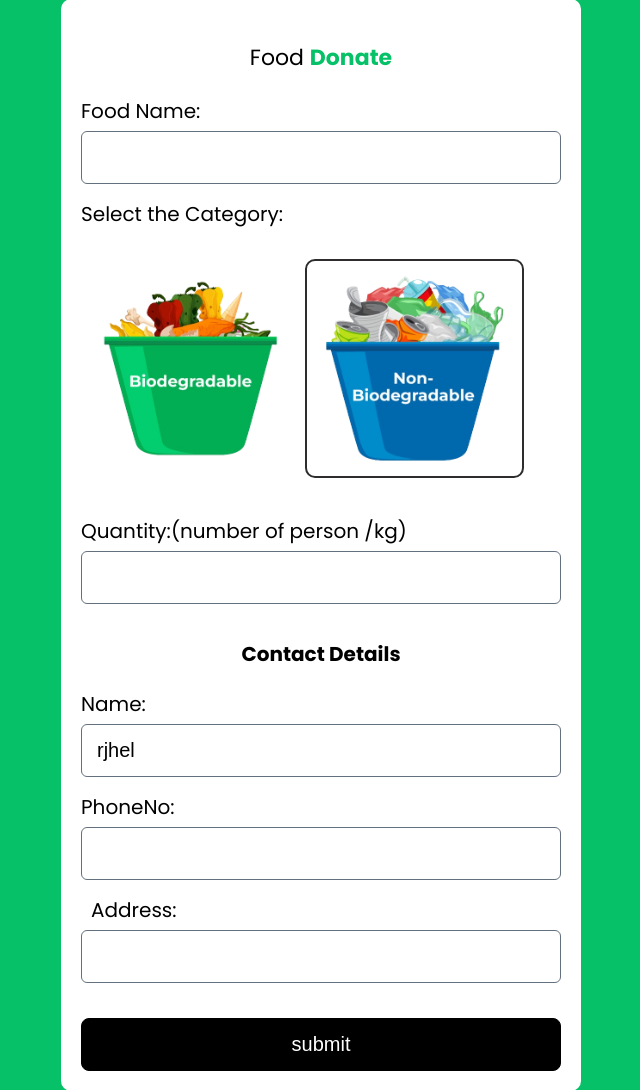
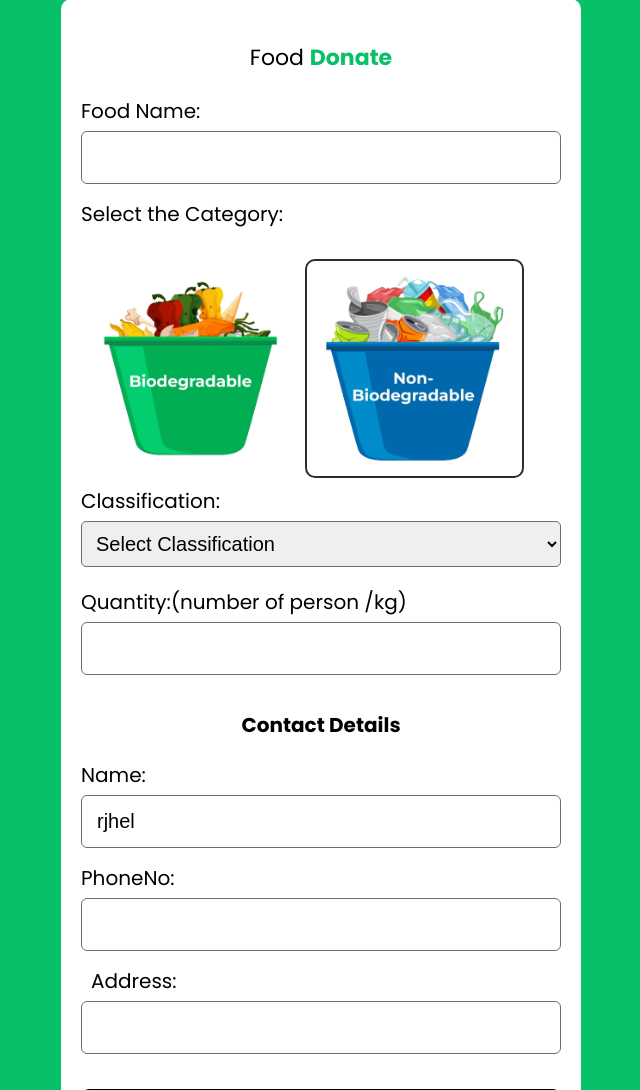
Before and after one commit to r-jheltandugon/Food-Waste-Monitoring-System, a PHP site: page /fooddonateform.php in a window 1280 px wide. Shown: the part 21-1111 px from the top of the page, without its empty margins (319-959 px from the left). Run offline with PHP 8.4, Linux system fonts and the light colour scheme; a user stored in the database is signed in.

Commit message:
Add classification

```diff
--- a/fooddonateform.php
+++ b/fooddonateform.php
@@ -64,8 +64,14 @@ if(isset($_POST['submit']))
                 <img src="img/nonbio.png" alt="nonbio" >
               </label>
           </div>
-          <br>
-        <!-- <input type="text" id="food" name="food"> -->
+        </div>
+        <div class="input-field">
+            <label for="classification">Classification:</label>
+            <select id="classification" name="classification">
+                <option value="">Select Classification</option>
+                <option value="fertilizer">Fertilizer</option>
+                <option value="pet_food">Pet/Animal Food</option>
+            </select>
         </div>
         <div class="input">
           <label for="quantity">Quantity:(number of person /kg)</label>
@@ -73,10 +79,6 @@ if(isset($_POST['submit']))
         </div>
         <b><p style="text-align: center;">Contact Details</p></b>
         <div class="input">
-          <!-- <div>
-      <label for="email">Email:</label>
-      <input type="email" id="email" name="email">
-          </div> -->
           <div>
             <label for="name">Name:</label>
               <input type="text" id="name" name="name"value="<?php echo"". $_SESSION['name'] ;?>" required/>
@@ -84,18 +86,14 @@ if(isset($_POST['submit']))
           <div>
             <label for="phoneno" >PhoneNo:</label>
               <input type="text" id="phoneno" name="phoneno" maxlength="11" pattern="[0-9]{11}" required />
-
           </div>
         </div>
         <div class="input">
-
           <label for="address" style="padding-left: 10px;">Address:</label>
           <input type="text" id="address" name="address" required/><br>
-
         </div>
         <div class="btn">
             <button type="submit" name="submit"> submit</button>
-
         </div>
      </form>
      </div>
--- a/loginstyle.css
+++ b/loginstyle.css
@@ -270,3 +270,16 @@ button:hover{
 h1{
   /* font-size: 29px; */
 }
+
+.input-field {
+  margin-bottom: 20px;
+}
+
+.input-field select {
+  border-radius: 5px;
+  font-size:20px;
+  margin-top:5px;
+  padding:10px;
+  border:.5px solid #63707E;
+  width: 100%;
+}
```
Lines whose indentation alone changed are shown as unchanged.
